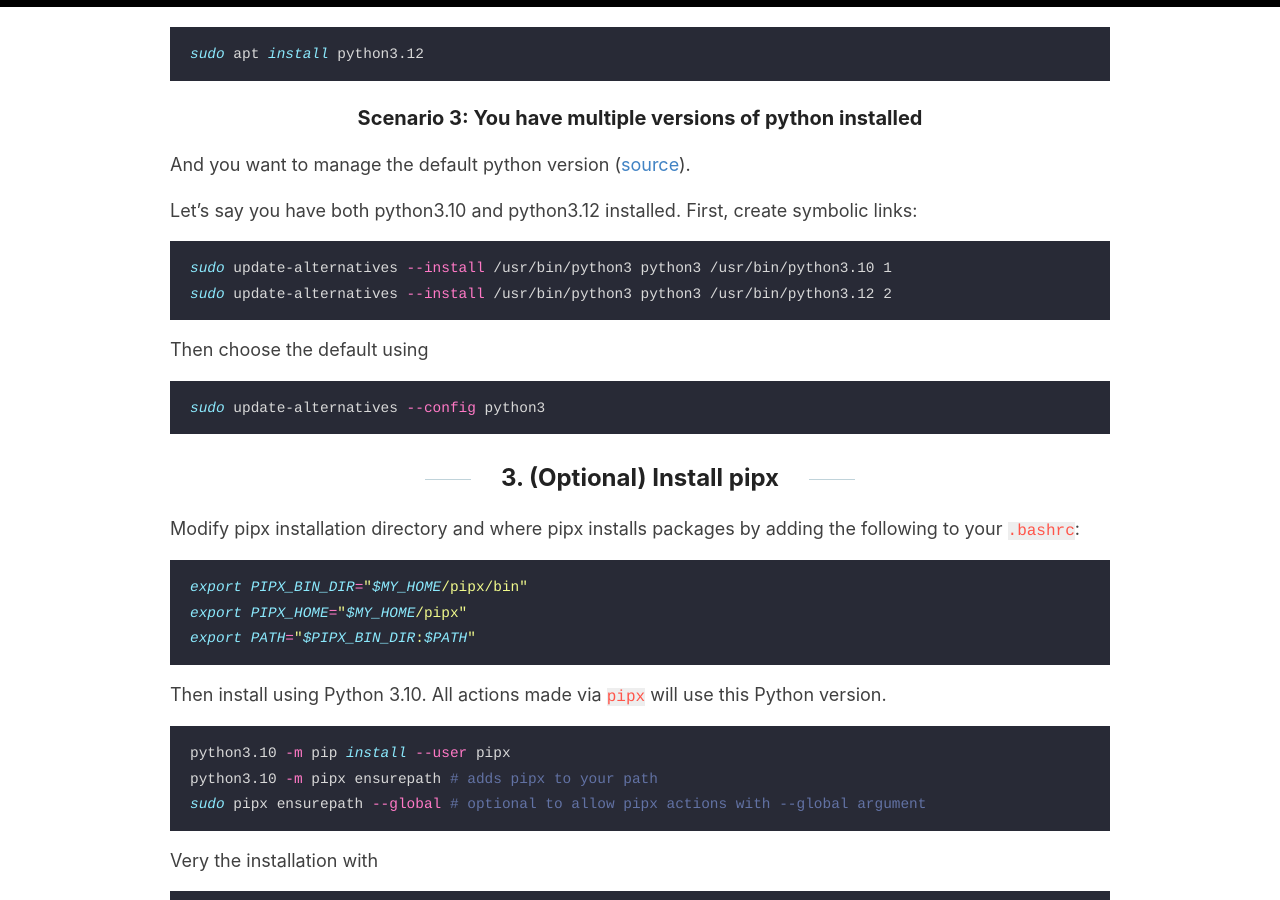
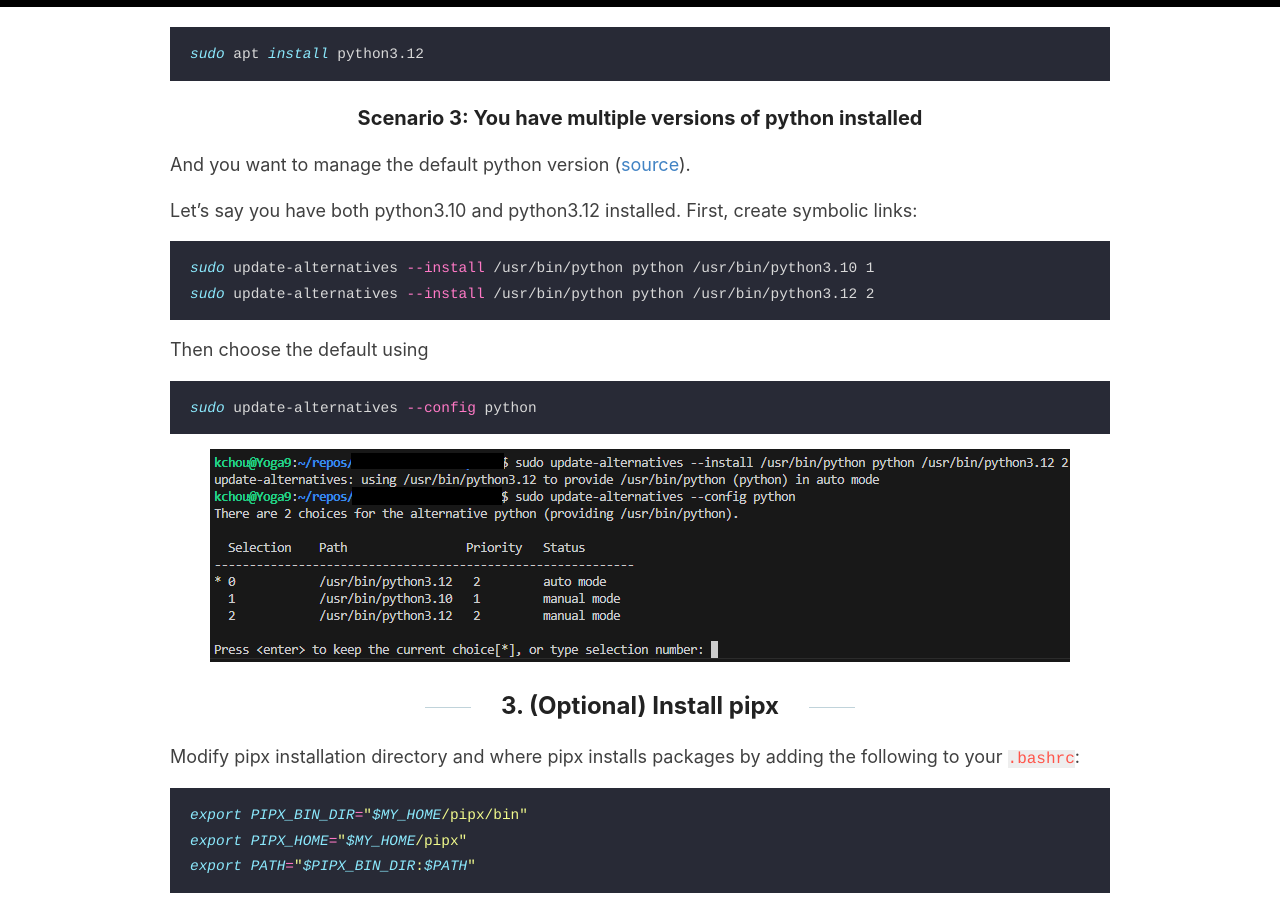
Before and after one commit to kfchou/kfchou.github.io, a Jekyll site: the page built from _posts/2025-02-21-my-setup.md, in a window 1280 px wide and 900 px high, scrolled down 2775 px. Built offline with Jekyll 4.4.1, drawn with Linux system fonts in a browser that asks for light colours; comment, search, counter and statistics services are not loaded.

Commit message:
add update-alternatives example

````diff
--- a/_posts/2025-02-21-my-setup.md
+++ b/_posts/2025-02-21-my-setup.md
@@ -91,15 +91,14 @@ And you want to manage the default python version ([source](https://www.debugpoi
 
 Let's say you have both python3.10 and python3.12 installed. First, create symbolic links:
 ```sh
-sudo update-alternatives --install /usr/bin/python3 python3 /usr/bin/python3.10 1
-sudo update-alternatives --install /usr/bin/python3 python3 /usr/bin/python3.12 2
+sudo update-alternatives --install /usr/bin/python python /usr/bin/python3.10 1
+sudo update-alternatives --install /usr/bin/python python /usr/bin/python3.12 2
 ```
 Then choose the default using
 ```sh
-sudo update-alternatives --config python3
+sudo update-alternatives --config python
 ```
-
-
+![Choose python version](../assets/2025-02-21/choose_python_version.png)
 
 ## 3. (Optional) Install pipx
 Modify pipx installation directory and where pipx installs packages by adding the following to your `.bashrc`:
````
Also changed, not shown: assets/2025-02-21/choose_python_version.png (added).
